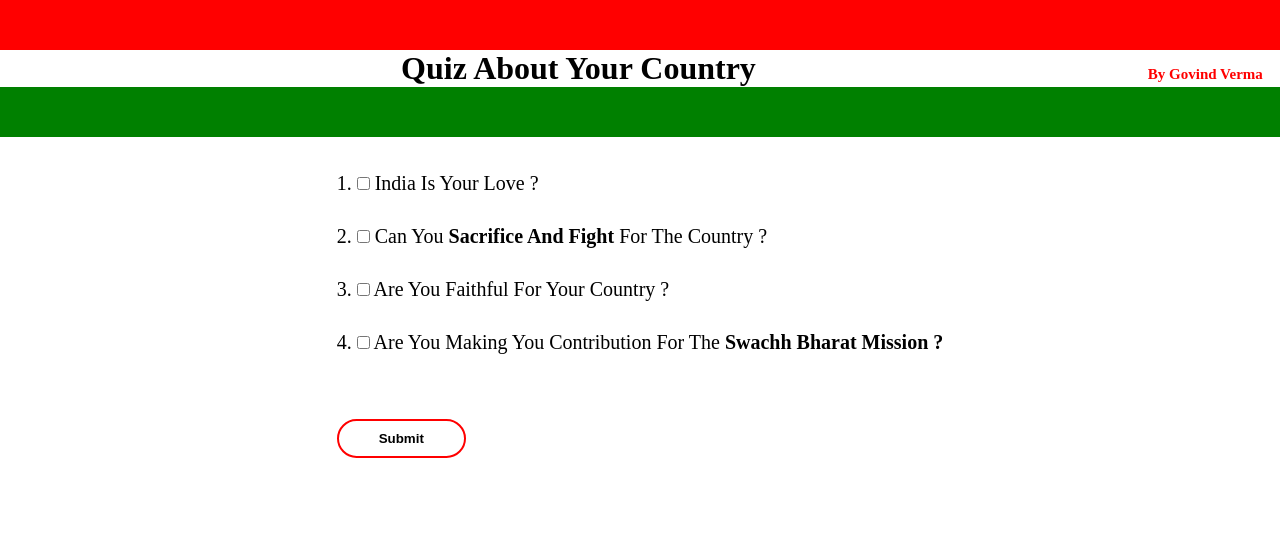
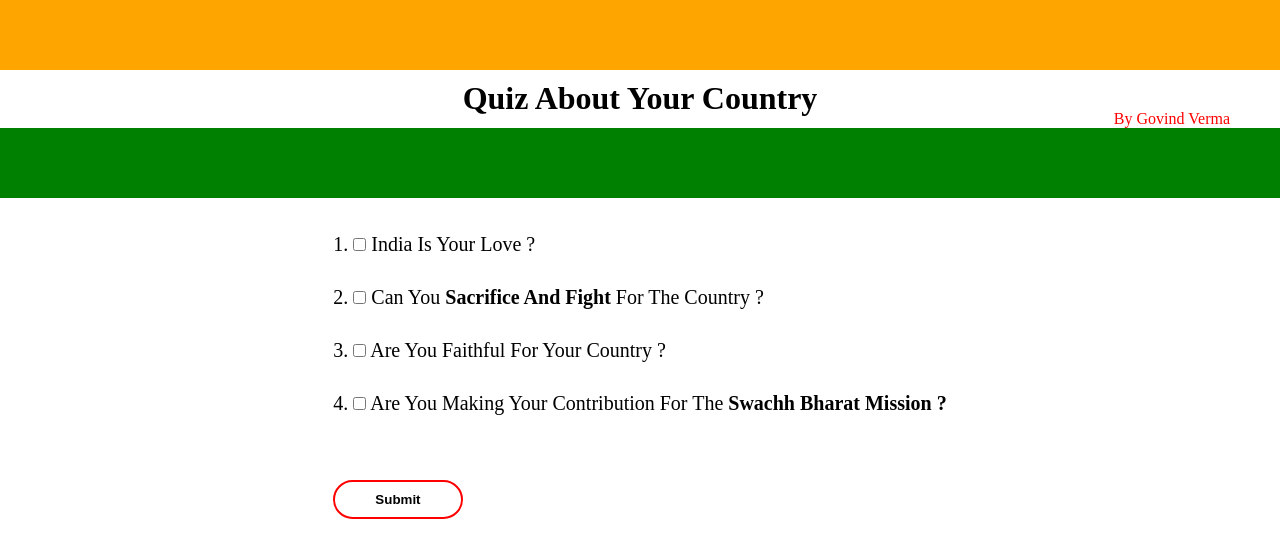
Before and after one commit to GovindVermagkv/jan-gan-man-gift, a plain HTML site: page index.html in a window 1280 px wide. Drawn offline with Linux system fonts and the light colour scheme.

Commit message:
Add files via upload

```diff
--- a/index.html
+++ b/index.html
@@ -14,7 +14,8 @@
     <header>
        <center>
         <h1 class="red"></h1>
-        <h1  class="text">quiz about your country <span>by govind verma</span></h1>
+        <h1  class="text">quiz about your country </h1>
+       <p>by govind verma</p>
         <h1 class="green"></h1>
        </center>
     </header>
@@ -26,7 +27,7 @@
        1. <input type="checkbox" name="check1" id="checkbox1" required> india is your love ? <br>
        2. <input type="checkbox" name="check1" id="checkbox2" required> can you <strong>sacrifice and fight</strong> for the country ? <br>
        3. <input type="checkbox" name="check2" id="checkbox3" required> are you faithful for your country ?<br>
-       4. <input type="checkbox" name="check3" id="checkbox4" required> are you making you contribution for the <strong>swachh bharat mission ?</strong> <br>
+       4. <input type="checkbox" name="check3" id="checkbox4" required> are you making your contribution for the <strong>swachh bharat mission ?</strong> <br>
        <button type="submit" id="submit" onclick="done()"> submit</button>
    </div>
     </center>
--- a/style.css
+++ b/style.css
@@ -11,12 +11,17 @@ header{
     width: 100%;
 }
 .red{
-    background-color: red;
-    height: 50px;
+    background-color: orange;
+    height: 70px;
 }
 .green{
     background-color: green;
-    height: 50px;
+    height: 70px;
+}
+.text{
+    margin-top: 10px;
+    align-items: center;
+    height: 60px;
 }
 
 .center2{
@@ -61,9 +66,45 @@ button:hover{
     height: 500px;
     display: none;
 }
-span{
-    position: relative;
+
+p{
+    text-align: right;
+    margin-top: -30px;
+    margin-right: 50px;
     color: red;
-    left: 30%;
-    font-size: 15px;
 }
+
+
+
+
+
+
+@media (max-width: 450px) {
+
+    .popbox img{
+        width: 300px;
+        height:300px;
+    }
+    .text{
+        font-size: 20px;
+    }
+
+
+}
+
+
+
+
+
+@media (max-width: 350px) {
+
+    .popbox img{
+        width: 200px;
+        height:200px;
+    }
+    .text{
+        font-size: 15px;
+    }
+
+
+}
```
